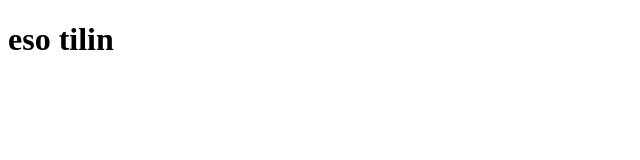
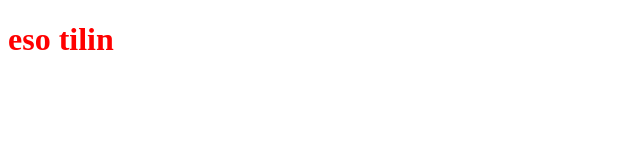
Before and after one commit to GeorgeOrd/super-project, a plain HTML site: page index.html in a window 1280 px wide. Shown: the whole page, without its empty margins (0-640 px from the left). Drawn offline with Linux system fonts and the light colour scheme.

Commit message:
3 new Assets

```diff
--- /dev/null
+++ b/css/style.css
@@ -0,0 +1,3 @@
+h1{
+    color: red;
+}
--- a/index.html
+++ b/index.html
@@ -5,6 +5,7 @@
     <meta http-equiv="X-UA-Compatible" content="IE=edge">
     <meta name="viewport" content="width=device-width, initial-scale=1.0">
     <title> Practica en Git</title>
+    <link rel="stylesheet" href="css/style.css">
 </head>
 <body>
     <h1>eso tilin</h1>
--- /dev/null
+++ b/scripts/app.js
@@ -0,0 +1 @@
+console.log("Ola tilin")
```
